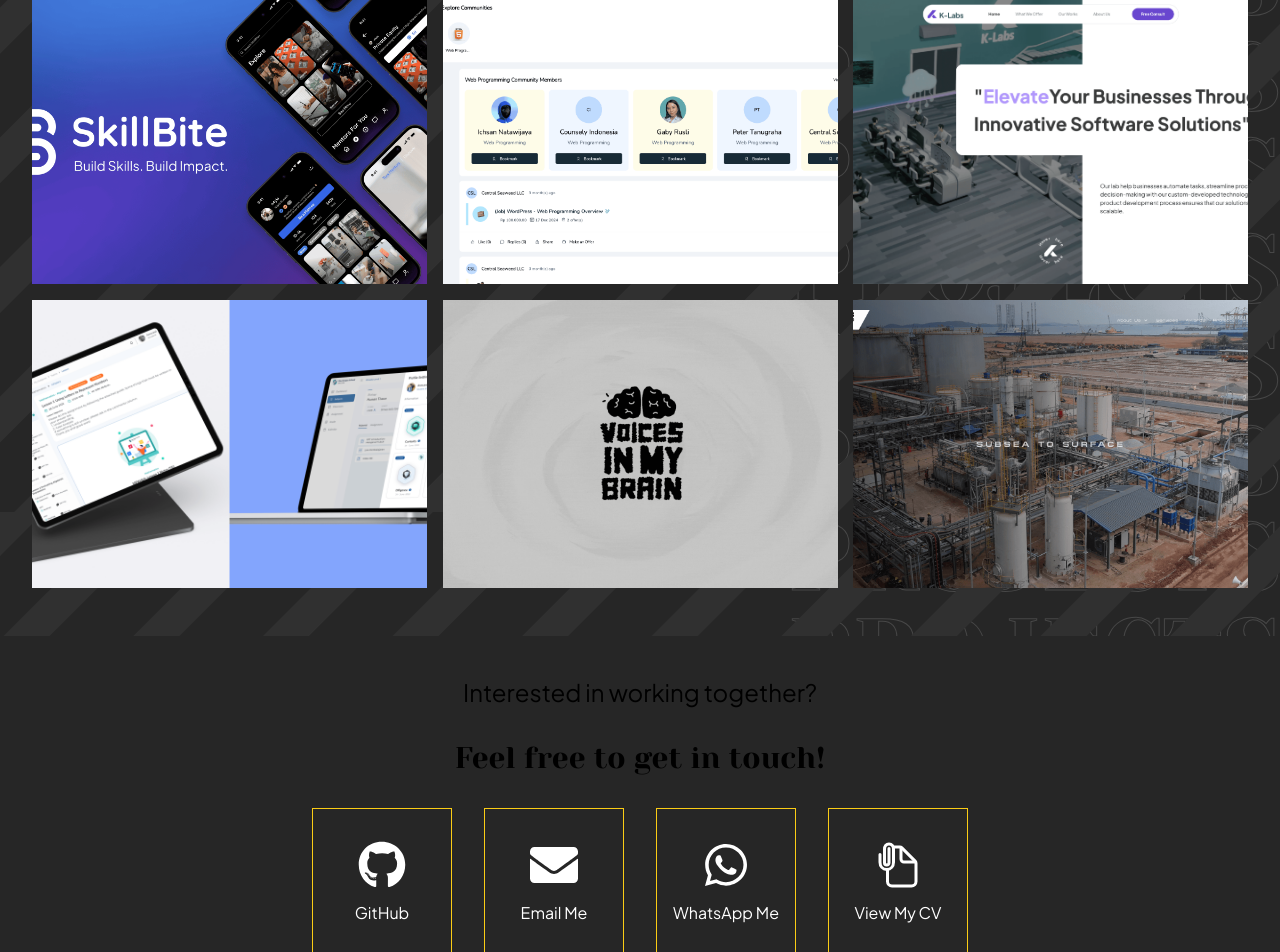
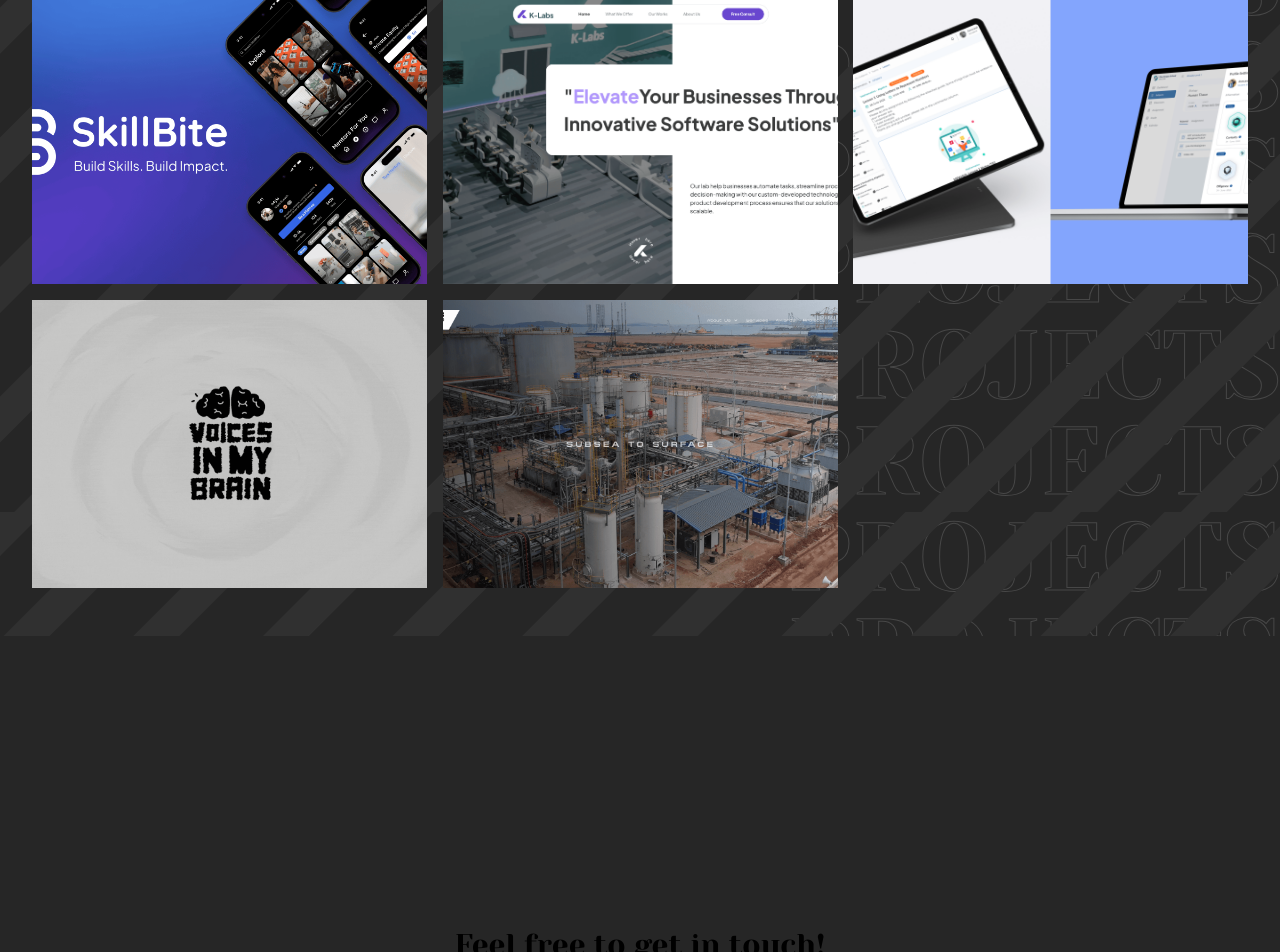
Before and after one commit to FarizioKautsar/profile-website, a Next.js app: page / in a window 1280 px wide. Shown: the part 4160-5112 px from the top of the page. Built offline with nearby package versions, Linux system fonts and the light colour scheme; no server answers.

Commit message:
Profile update

```diff
--- a/package.json
+++ b/package.json
@@ -42,5 +42,6 @@
     "postcss": "^8",
     "tailwindcss": "^3.4.1",
     "typescript": "^5"
-  }
+  },
+  "packageManager": "yarn@4.9.2+sha512.1fc009bc09d13cfd0e19efa44cbfc2b9cf6ca61482725eb35bbc5e257e093ebf4130db6dfe15d604ff4b79efd8e1e8e99b25fa7d0a6197c9f9826358d4d65c3c"
 }
--- a/src/app/layout.tsx
+++ b/src/app/layout.tsx
@@ -64,7 +64,7 @@
   children: React.ReactNode;
 }>) {
   return (
-    <html lang="en" className="dark">
+    <html lang="en" className="!dark">
       <body className={clsx(plusJakarta.className, yesevaOne.variable)}>
         <TooltipProvider>{children}</TooltipProvider>
       </body>
--- a/src/app/page.tsx
+++ b/src/app/page.tsx
@@ -20,7 +20,7 @@
 import ProjectCard from "@/components/ProjectCard";
 import dynamic from "next/dynamic";
 import ContactLink from "@/components/ContactLink";
-import { FaEnvelope, FaGithub, FaWhatsapp } from "react-icons/fa";
+import { FaEnvelope, FaGithub, FaLinkedin, FaWhatsapp } from "react-icons/fa";
 import { IoDocumentAttachOutline } from "react-icons/io5";
 import InquiryForm from "@/components/InquiryForm";
 import ProfileSlideshow from "@/components/ProfileSlideshow";
@@ -435,13 +435,13 @@
             className="min-h-dvh z-10 col-span-3 flex flex-col items-center max-w-3xl justify-center py-10 container mx-auto"
             ref={contactMeRef}
           >
-            <h1 className="text-2xl mb-8 text-center">
+            {/* <h1 className="text-2xl mb-8 text-center">
               Interested in working together?
-            </h1>
+            </h1> */}
             <div>
-              <p className="font-serif text-3xl mb-8 w-full text-center">
+              <h1 className="font-serif text-3xl mb-8 w-full text-center">
                 Feel free to get in touch!
-              </p>
+              </h1>
               <div className="grid grid-cols-2 md:grid-cols-4 gap-8">
                 <ContactLink
                   href="https://github.com/FarizioKautsar"
@@ -454,9 +454,9 @@
                   icon={FaEnvelope}
                 />
                 <ContactLink
-                  href="https://wa.me/6281282100255"
-                  label="WhatsApp Me"
-                  icon={FaWhatsapp}
+                  href="https://www.linkedin.com/in/farizio-kautsar-heruzy/"
+                  label="LinkedIn"
+                  icon={FaLinkedin}
                 />
                 <ContactLink
                   href="https://docs.google.com/document/d/e/2PACX-1vSfkqU1matmxM9ONsbsjY_MRImRs9EAsiKDTXHogWORPbSk7G6hDwt7XazlA7TXPDrDqUu_bq8Y_jBT/pub"
@@ -465,12 +465,12 @@
                 />
               </div>
             </div>
-            <div className="mt-8">
+            {/* <div className="mt-8">
               <p className="font-serif text-3xl mb-6 text-center w-full">
                 ...or tell me about your next big idea!
               </p>
               <InquiryForm />
-            </div>
+            </div> */}
           </section>
         </div>
       </div>
--- a/src/components/InquiryForm.tsx
+++ b/src/components/InquiryForm.tsx
@@ -172,7 +172,7 @@
             register={register("timeline")}
             error={errors.timeline}
           />
-          <div className="md:col-span-3 -mt-3 mb-5 text-center">
+          {/* <div className="md:col-span-3 -mt-3 mb-5 text-center">
             <Link
               href="/rates"
               className="hover:underline"
@@ -180,7 +180,7 @@
               <FaTag className="inline-block mr-2" />
               View rates & packages
             </Link>
-          </div>
+          </div> */}
         </div>
         <Textarea
           label="Project Description"
--- a/src/data/projects.ts
+++ b/src/data/projects.ts
@@ -178,24 +178,6 @@
     ctaLabel: "View in Figma",
   },
   {
-    name: "Counsely",
-    subTitle: "Consultation/Freelancing Platform",
-    shortDescription:
-      "Counsely is a website dedicated as a meeting point between clients and freelancer",
-    description: `I led a team of 3 in developing a website for a consultation platform company. Counsely was designed as a professional platform to connect clients with freelancers, offering a user-friendly experience. The platform allowed clients to post project or consultation requests and enabled freelancers to efficiently find opportunities that matched their skills, preferences, and rates.
-The website was built using modern technologies, including Expo for the front-end and Tailwind CSS for styling, ensuring a responsive and visually appealing design. It was also integrated with Xendit as the payment gateway, providing secure and seamless transactions for both clients and freelancers.`,
-    client: "KotakodeLabs - Counsely",
-    websiteUrl: "https://counsely.app/",
-    yearFrom: 2024,
-    yearTo: 2025,
-    techStack: [TECH_STACKS.NEXTJS, TECH_STACKS.EXPO, TECH_STACKS.NESTJS],
-    imageUrls: [
-      require("@/images/projects/counsely/counsely1.png"),
-      require("@/images/projects/counsely/counsely2.png"),
-      require("@/images/projects/counsely/counsely3.png"),
-    ],
-  },
-  {
     name: "RantauReady",
     subTitle: "Website for Indonesian students in Melbourne",
     shortDescription:
```
Also changed, not shown: .yarnrc.yml (added), src/images/projects/sweetspots/sweetspots2.png, 1 other file (tests, documents, lock files or other folders).
